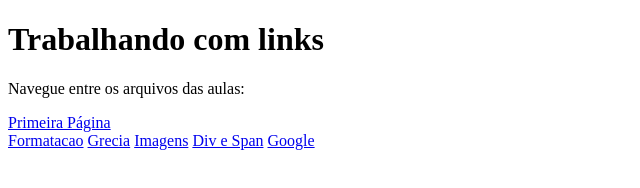
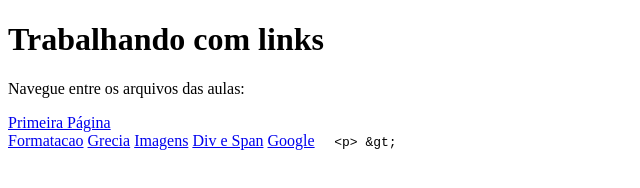
Before and after one commit to Fireclawer/rochafullstack, a plain HTML site: page links/index.html in a window 1280 px wide. Shown: the full height of the page, 0-640 px from the left. Drawn offline with Linux system fonts and the light colour scheme.

Commit message:
adicionado como usar caracteres especiais

```diff
--- a/links/index.html
+++ b/links/index.html
@@ -18,6 +18,18 @@
         <a href="/div-e-span/">Div e Span</a>
         <a href="https://www.google.com">Google</a>
 
+
+
+        <code>
+            &nbsp; <!-- Espaço -->
+            &lt;p&gt; <!-- Caracteres especiais -->
+
+            &amp;gt;
+        </code>
+
+
+
+
     </div>
 
 </body>
```
